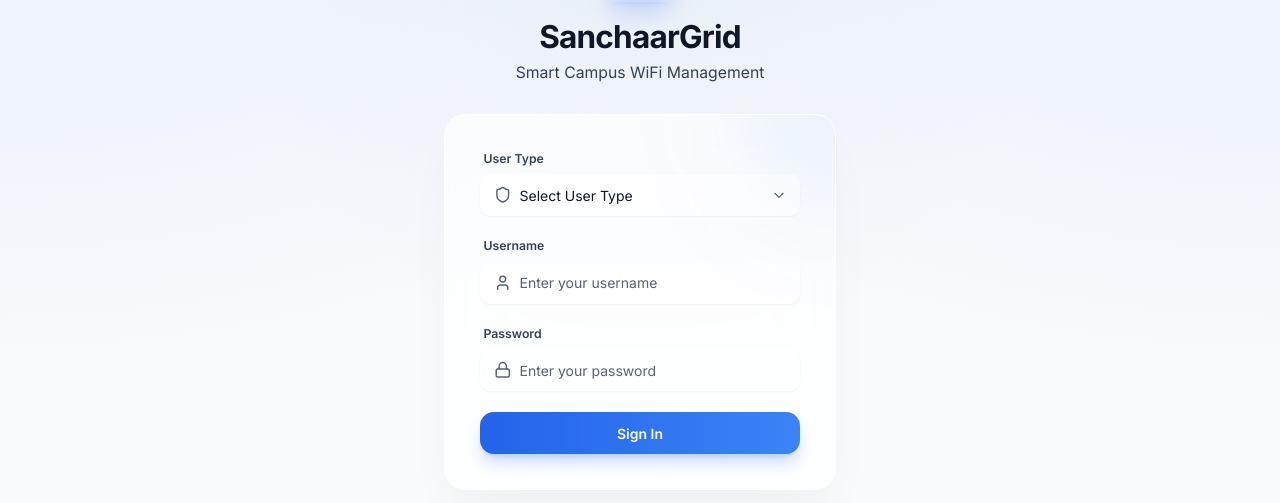
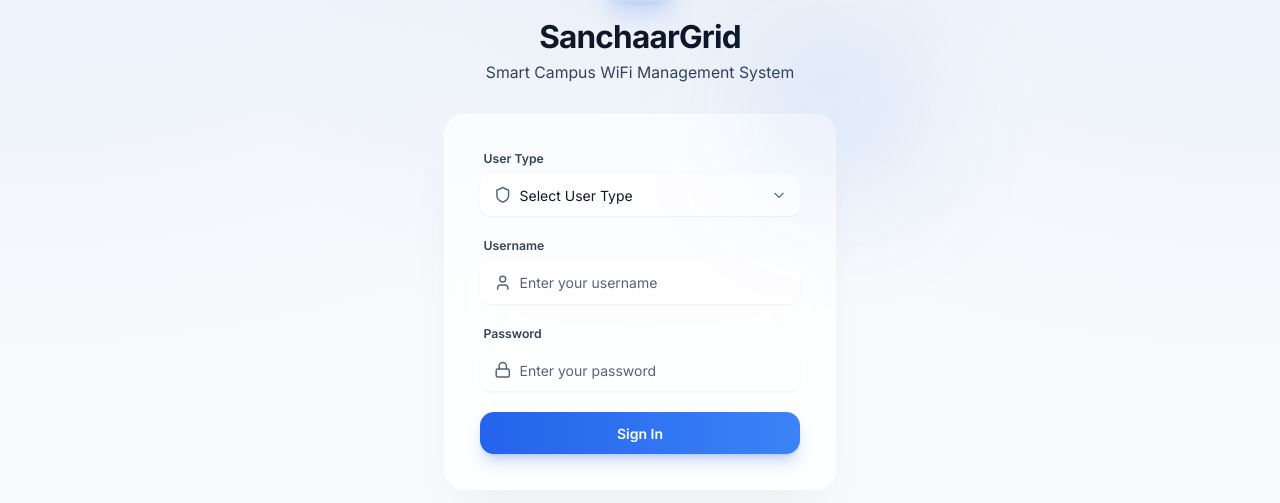
Before and after one commit to SKARAplha0407/scwms-sim, a Next.js app: page / in a window 1280 px wide. Shown: the part 191-694 px from the top of the page. Built offline with nearby package versions, Linux system fonts and the light colour scheme.

Commit message:
style: Update project title, refine login card appearance, and improve input field text color and form section clarity.

```diff
--- a/src/app/page.tsx
+++ b/src/app/page.tsx
@@ -51,15 +51,16 @@ export default function LoginPage() {
                         <Activity className="w-10 h-10 text-white" />
                     </div>
                     <h1 className="text-4xl font-bold text-text-primary tracking-tight mb-2">SanchaarGrid</h1>
-                    <p className="text-text-secondary text-lg">Smart Campus WiFi Management</p>
+                    <p className="text-text-secondary text-lg">Smart Campus WiFi Management System</p>
                 </div>
 
                 {/* Login Card */}
-                <div className={`glass rounded-3xl p-8 sm:p-10 animate-in zoom-in-95 duration-500 delay-150 relative overflow-hidden ${shake ? 'animate-shake' : ''}`}>
+                <div className={`glass rounded-3xl p-8 sm:p-10 animate-in zoom-in-95 duration-500 delay-150 relative ${shake ? 'animate-shake' : ''}`}>
                     {/* Decorative gradient blob inside card */}
                     <div className="absolute -top-24 -right-24 w-48 h-48 bg-primary/10 rounded-full blur-3xl pointer-events-none"></div>
 
                     <form onSubmit={handleLogin} className="space-y-6 relative z-10">
+                        {/* 1. User Type Selection */}
                         <div className="space-y-2">
                             <label className="block text-sm font-semibold text-text-secondary ml-1">User Type</label>
                             <div className="relative group">
@@ -70,7 +71,7 @@ export default function LoginPage() {
                                     required
                                     value={role}
                                     onChange={(e) => setRole(e.target.value)}
-                                    className="input-modern pl-11 h-12 bg-surface/50 focus:bg-surface border-transparent focus:border-primary/30 shadow-sm appearance-none w-full cursor-pointer"
+                                    className="input-modern pl-11 h-12 bg-surface/50 focus:bg-surface border-transparent focus:border-primary/30 shadow-sm appearance-none w-full cursor-pointer text-text-primary"
                                 >
                                     <option value="" disabled>Select User Type</option>
                                     <option value="admin">Admin</option>
@@ -85,6 +86,7 @@ export default function LoginPage() {
                             </div>
                         </div>
 
+                        {/* 2. Username Input */}
                         <div className="space-y-2">
                             <label className="block text-sm font-semibold text-text-secondary ml-1">Username</label>
                             <div className="relative group">
@@ -96,12 +98,13 @@ export default function LoginPage() {
                                     required
                                     value={username}
                                     onChange={(e) => setUsername(e.target.value)}
-                                    className="input-modern pl-11 h-12 bg-surface/50 focus:bg-surface border-transparent focus:border-primary/30 shadow-sm"
+                                    className="input-modern pl-11 h-12 bg-surface/50 focus:bg-surface border-transparent focus:border-primary/30 shadow-sm text-text-primary"
                                     placeholder="Enter your username"
                                 />
                             </div>
                         </div>
 
+                        {/* 3. Password Input */}
                         <div className="space-y-2">
                             <label className="block text-sm font-semibold text-text-secondary ml-1">Password</label>
                             <div className="relative group">
@@ -113,7 +116,7 @@ export default function LoginPage() {
                                     required
                                     value={password}
                                     onChange={(e) => setPassword(e.target.value)}
-                                    className="input-modern pl-11 h-12 bg-surface/50 focus:bg-surface border-transparent focus:border-primary/30 shadow-sm"
+                                    className="input-modern pl-11 h-12 bg-surface/50 focus:bg-surface border-transparent focus:border-primary/30 shadow-sm text-text-primary"
                                     placeholder="Enter your password"
                                 />
                             </div>
```
